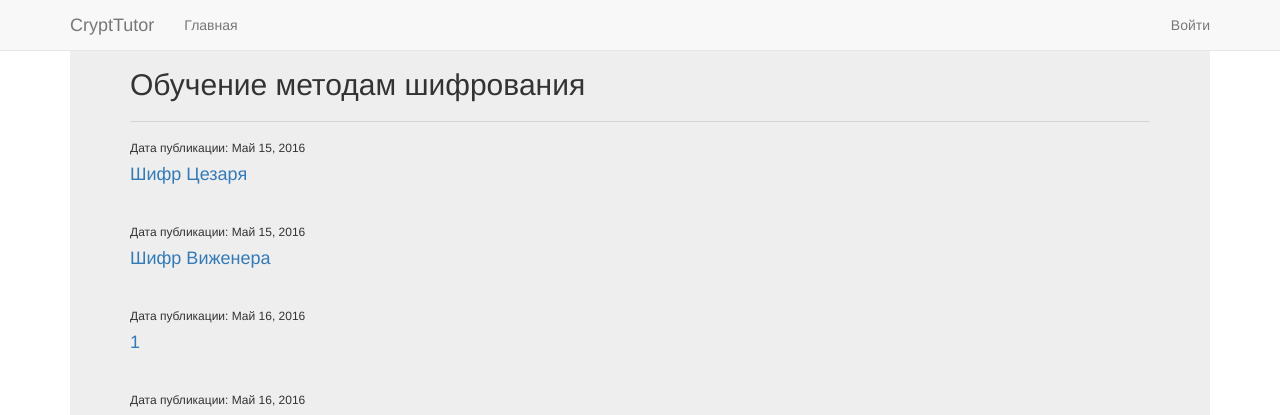
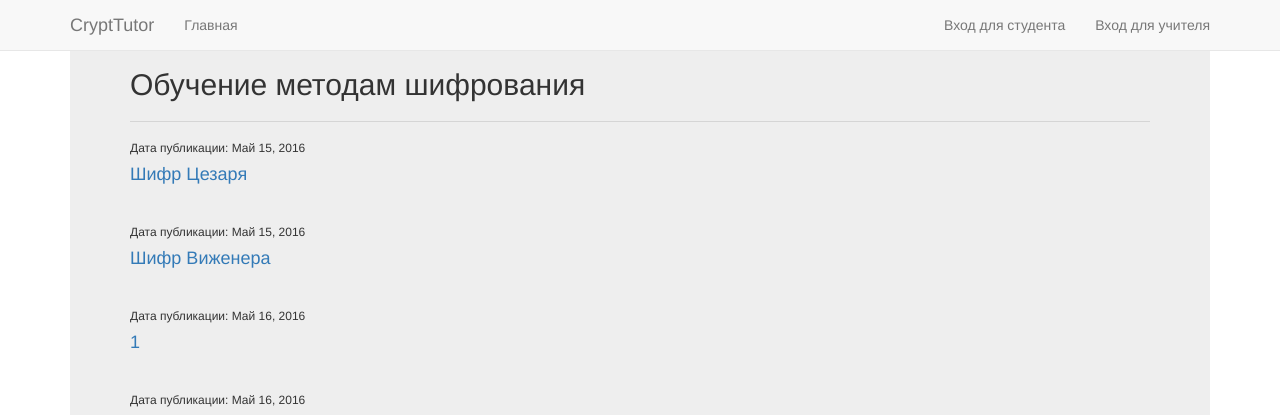
Before and after one commit to NitrocinEagle/vkr, a Django app: page /theory/all/ in a window 1280 px wide. Shown: the top 415 px of the page. Run offline with Django 3.2, Linux system fonts and the light colour scheme; data comes from the database, SQL or seed files in the repository; both versions use the stored data as it was after the commit; parts of the project's set-up code (start-up, migrations or seed data) failed here and were passed over; some libraries are stand-ins or nearby versions.

Commit message:
add login buttons for student and teacher

```diff
--- a/myproject/urls.py
+++ b/myproject/urls.py
@@ -17,13 +17,9 @@ from django.conf.urls import url, include
 from django.contrib import admin
 
 urlpatterns = [
-    #url(r'^', 'vkr.views.index'),
     url(r'^admin/', admin.site.urls),
     url(r'^theory/all/$', 'vkr.views.index'),
     url(r'^theory/all/lesson/(?P<theory_id>\d+)/$', 'vkr.views.oneTheory'),
     url(r'auth/', include('loginsys.urls')),
     url(r'^ckeditor/', include('ckeditor_uploader.urls')),
-    # TODO попробовать сделать переход по слагу, а не id
-    # TODO сделать домашнюю страницу, навести порядок в urls и views
-    # url(r'^', 'vkr.urls'),
 ]
--- a/templates/index.html
+++ b/templates/index.html
@@ -23,8 +23,9 @@
               {% if username %}
                 <li><a href="/auth/logout/">Выйти ({{ username }}) </a> </li>
               {% else %}
-                <li><a href="/auth/login/">Войти</a> </li>
+                <li><a href="/auth/login/">Вход для студента</a> </li>
               {% endif %}
+                <li><a href="/admin/">Вход для учителя</a> </li>
           </ul>
         </div>
       </div>
```
Also changed, not shown: db.sqlite3.
